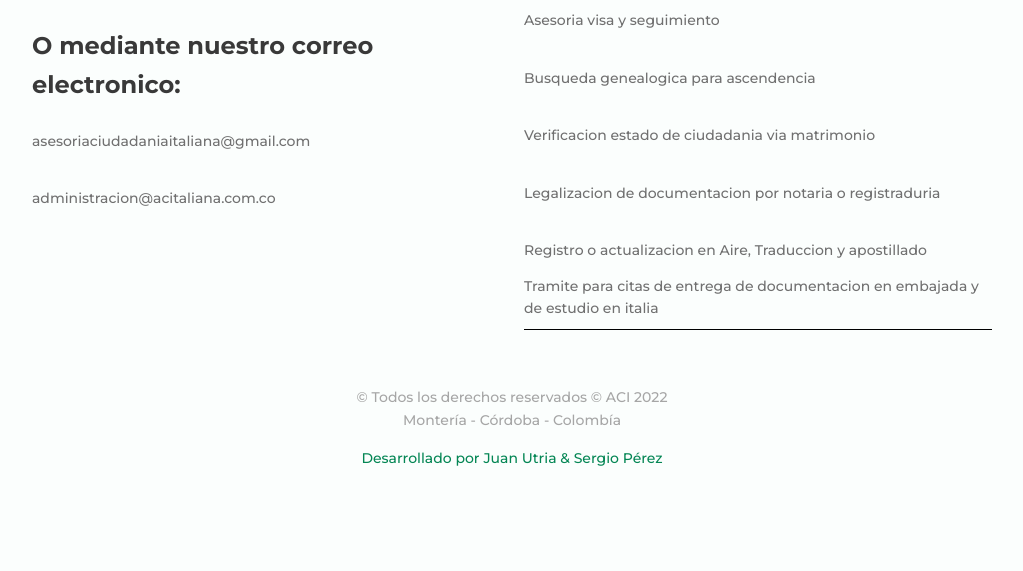
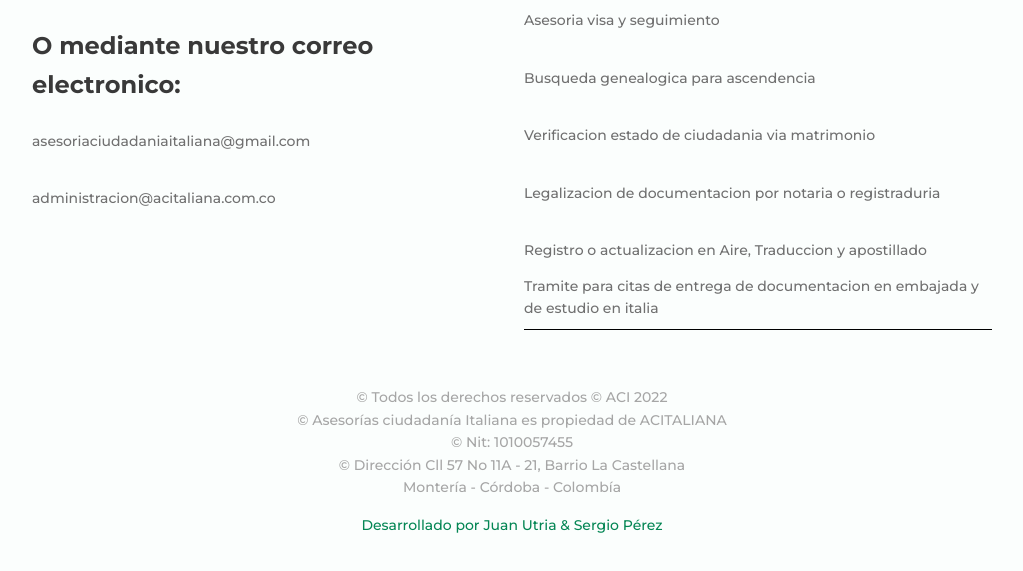
Before and after one commit to juanfug/Aci, a plain HTML site: page index.html in a window 1280 px wide. Shown: the part 6396-6967 px from the top of the page, without its empty margins (128-1151 px from the left). Before the commit the page ends 6922 px from the top, so only its background shows below. Drawn offline with nearby package versions, Linux system fonts and the light colour scheme; a web font is replaced by a local one.

Commit message:
para-publicidad

```diff
--- a/index.html
+++ b/index.html
@@ -261,7 +261,7 @@
             ></a>
                             <a href="https://www.instagram.com/asesorias_ciudadania_italiana/?utm_medium=copy_link" target="_blank" class="footer__social"><i class="bx bxl-instagram"></i
             ></a>
-                            <a href="https://wa.link/7j2djr" target="_blank" class="footer__social"><i class='bx bxl-whatsapp' ></i></a>
+                            <a href="https://wa.link/7j2djr" target="_blank" class="footer__social"><i class='bx bxl-whatsapp' ></i> <br> </a>
                             <h6> <br> O mediante nuestro correo electronico: </h6><a href="#" class="footer__link">  asesoriaciudadaniaitaliana@gmail.com  </a><a href="#" class="footer__link"> administracion@acitaliana.com.co </a>
                         </div>
                     </div>
@@ -311,6 +311,9 @@
         </div>
       <div class="footer__copy">
         <p>&#169; Todos los derechos reservados © ACI 2022</p>
+        <p>&#169; Asesorías ciudadanía Italiana es propiedad de ACITALIANA</p>
+        <p>&#169; Nit: 1010057455</p>
+        <p>&#169; Dirección Cll 57 No 11A - 21, Barrio La Castellana</p>
         <p>Montería - Córdoba - Colombía</p>
         <p>Desarrollado por Juan Utria & Sergio Pérez</p>
       </div>
```
Also changed, not shown: aboutus.html (line endings or trailing spaces).
